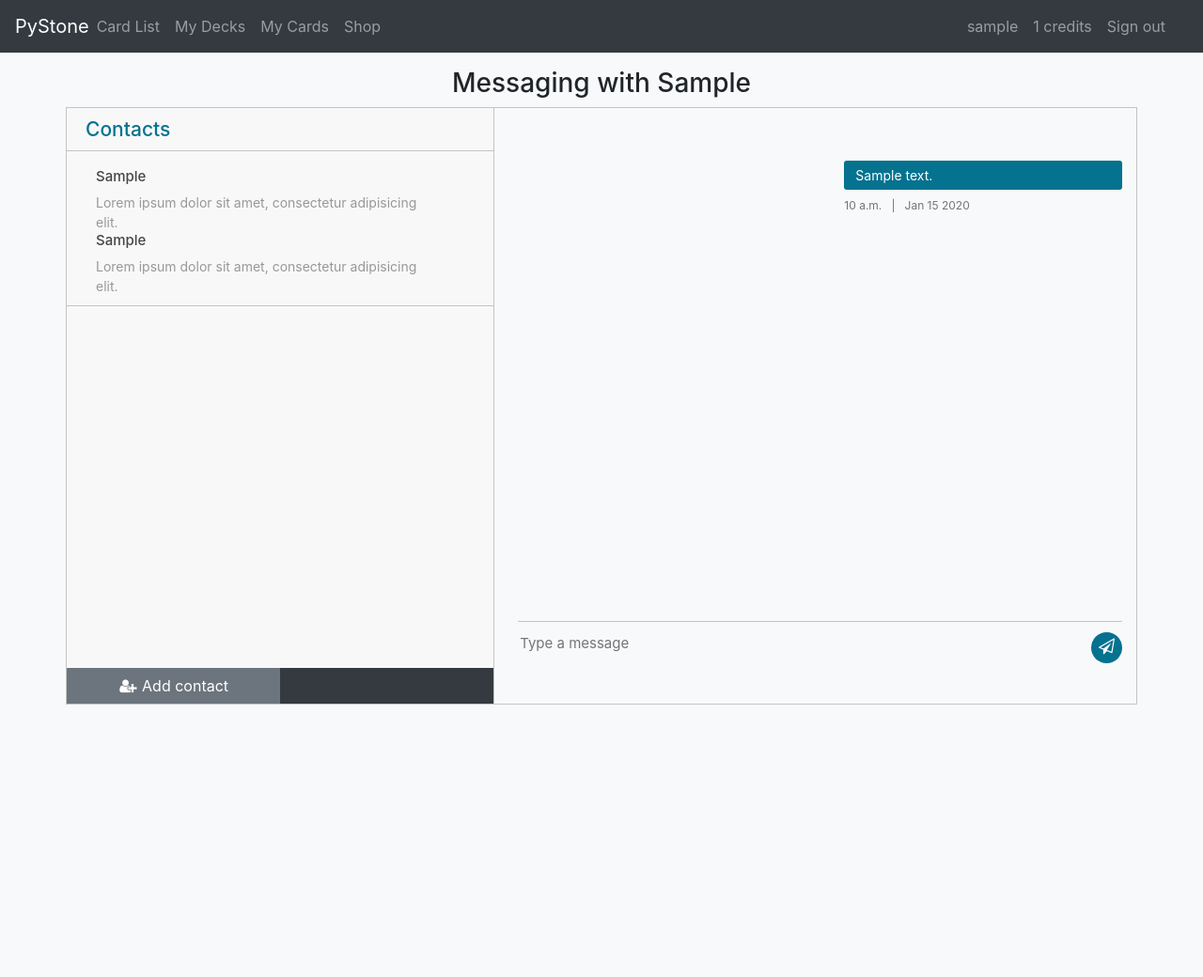
After one commit to Mapsred/ESGI5_Python, a Django app: page /accounts/dashboard/messages/1 in a window 1280 px wide. The commit adds this page. Shown: the top 1040 px of the page at 94% size. Run offline with Django 3.2, Linux system fonts and the light colour scheme; a user stored in the database is signed in; tables that the repository leaves empty hold one stand-in row (values such as "Sample post"); some libraries are stand-ins or nearby versions.

Commit message:
Add chat front-end

```diff
--- a/accounts/models.py
+++ b/accounts/models.py
@@ -54,6 +54,13 @@ class DeckCard(models.Model):
     player_card = models.ForeignKey(PlayerCard, on_delete=models.CASCADE)
 
 
+class Message(models.Model):
+    profile = models.ForeignKey(Profile, on_delete=models.CASCADE, related_name='message_profile')
+    receiver = models.ForeignKey(Profile, on_delete=models.CASCADE, related_name='message_receiver')
+    created_at = models.DateTimeField(auto_now_add=True)
+    content = models.TextField()
+
+
 @receiver(post_save, sender=User)
 def create_user_profile(sender, instance, created, **kwargs):
     if created:
--- a/accounts/urls.py
+++ b/accounts/urls.py
@@ -8,6 +8,7 @@ urlpatterns = [
     path('dashboard/subscription/add', views.ProfileSubscriptionCreateView.as_view(), name='subscription_add'),
     path('dashboard/subscription/<int:pk>', views.ProfileSubscriptionDetailView.as_view(), name='subscription_detail'),
     path('dashboard/subscription/<int:pk>/delete', views.ProfileSubscriptionDeleteView.as_view(), name='subscription_delete'),
+    path('dashboard/messages/<int:pk>', views.MessageView.as_view(), name='profile_messages'),
     path('cards/list', views.ProfileCardListView.as_view(), name='profile_card_list'),
     path('cards/list/<int:pk>', views.ProfileUserCardListView.as_view(), name='profile_user_card_list'),
 ]
--- a/accounts/views.py
+++ b/accounts/views.py
@@ -8,9 +8,11 @@ from django.views import generic
 from django.views.generic import TemplateView, CreateView, DeleteView, ListView
 
 from accounts.forms import ProfileSubscribeForm
-from accounts.models import Profile, ProfileSubscriptions, ProfileAction, PlayerCard
+from accounts.models import Profile, ProfileSubscriptions, ProfileAction, PlayerCard, Message
 from core import constant
 from core.services import log_profile_activity
+
+from django.db.models import Q
 
 
 class SignUp(generic.CreateView):
@@ -139,3 +141,29 @@ class ProfileUserCardListView(ListView):
         self.pk = kwargs['pk']
 
         return super().dispatch(request, *args, **kwargs)
+
+
+class MessageView(TemplateView):
+    template_name = "account/messages.html"
+
+    @method_decorator(login_required)
+    def dispatch(self, request, *args, **kwargs):
+        profile = Profile.objects.filter(user=self.request.user).first()
+        followers = ProfileSubscriptions.objects.filter(subscription=profile)
+        subscriptions = ProfileSubscriptions.objects.filter(profile=profile)
+        profiles = []
+        for follower in followers:
+            profiles.append(follower.profile)
+        for subscription in subscriptions:
+            profiles.append(subscription.subscription)
+
+        contact = Profile.objects.filter(user=kwargs['pk']).first()
+
+        kwargs['contact'] = contact
+        kwargs['profiles'] = profiles
+        kwargs['conversations'] = Message.objects.filter(
+            Q(profile=profile) & Q(receiver=contact) |
+            Q(receiver=profile) & Q(profile=contact)
+        )
+
+        return super().dispatch(request, *args, **kwargs)
--- /dev/null
+++ b/static/messages.css
@@ -0,0 +1,218 @@
+.container {
+    max-width: 1170px;
+    margin: auto;
+}
+
+img {
+    max-width: 100%;
+}
+
+.inbox_people {
+    background: #f8f8f8 none repeat scroll 0 0;
+    float: left;
+    overflow: hidden;
+    width: 40%;
+    border-right: 1px solid #c4c4c4;
+}
+
+.inbox_msg {
+    border: 1px solid #c4c4c4;
+    clear: both;
+    overflow: hidden;
+}
+
+.top_spac {
+    margin: 20px 0 0;
+}
+
+
+.recent_heading {
+    float: left;
+    width: 40%;
+}
+
+.srch_bar {
+    display: inline-block;
+    text-align: right;
+    width: 60%;
+}
+
+.headind_srch {
+    padding: 10px 29px 10px 20px;
+    overflow: hidden;
+    border-bottom: 1px solid #c4c4c4;
+}
+
+.recent_heading h4 {
+    color: #05728f;
+    font-size: 21px;
+    margin: auto;
+}
+
+.srch_bar input {
+    border: 1px solid #cdcdcd;
+    border-width: 0 0 1px 0;
+    width: 80%;
+    padding: 2px 0 4px 6px;
+    background: none;
+}
+
+.srch_bar .input-group-addon button {
+    background: rgba(0, 0, 0, 0) none repeat scroll 0 0;
+    border: medium none;
+    padding: 0;
+    color: #707070;
+    font-size: 18px;
+}
+
+.srch_bar .input-group-addon {
+    margin: 0 0 0 -27px;
+}
+
+.chat_ib h5 {
+    font-size: 15px;
+    color: #464646;
+    margin: 0 0 8px 0;
+}
+
+.chat_ib h5 span {
+    font-size: 13px;
+    float: right;
+}
+
+.chat_ib p {
+    font-size: 14px;
+    color: #989898;
+    margin: auto
+}
+
+.chat_img {
+    float: left;
+    width: 11%;
+}
+
+.chat_ib {
+    float: left;
+    padding: 0 0 0 15px;
+    width: 88%;
+}
+
+.contact_people {
+    overflow: hidden;
+    clear: both;
+}
+
+.contact_list {
+    border-bottom: 1px solid #c4c4c4;
+    margin: 0;
+    padding: 18px 16px 10px;
+}
+
+.inbox_chat {
+    height: 550px;
+    overflow-y: scroll;
+}
+
+.active_chat {
+    background: #ebebeb;
+}
+
+.incoming_msg_img {
+    display: inline-block;
+    width: 6%;
+}
+
+.received_msg {
+    display: inline-block;
+    padding: 0 0 0 10px;
+    vertical-align: top;
+    width: 92%;
+}
+
+.received_withd_msg p {
+    background: #ebebeb none repeat scroll 0 0;
+    border-radius: 3px;
+    color: #646464;
+    font-size: 14px;
+    margin: 0;
+    padding: 5px 10px 5px 12px;
+    width: 100%;
+}
+
+.time_date {
+    color: #747474;
+    display: block;
+    font-size: 12px;
+    margin: 8px 0 0;
+}
+
+.received_withd_msg {
+    width: 57%;
+}
+
+.mesgs {
+    float: left;
+    padding: 30px 15px 0 25px;
+    width: 60%;
+}
+
+.sent_msg p {
+    background: #05728f none repeat scroll 0 0;
+    border-radius: 3px;
+    font-size: 14px;
+    margin: 0;
+    color: #fff;
+    padding: 5px 10px 5px 12px;
+    width: 100%;
+}
+
+.outgoing_msg {
+    overflow: hidden;
+    margin: 26px 0 26px;
+}
+
+.sent_msg {
+    float: right;
+    width: 46%;
+}
+
+.input_msg_write input {
+    background: rgba(0, 0, 0, 0) none repeat scroll 0 0;
+    border: medium none;
+    color: #4c4c4c;
+    font-size: 15px;
+    min-height: 48px;
+    width: 100%;
+}
+
+.type_msg {
+    border-top: 1px solid #c4c4c4;
+    position: relative;
+}
+
+.msg_send_btn {
+    background: #05728f none repeat scroll 0 0;
+    border: medium none;
+    border-radius: 50%;
+    color: #fff;
+    cursor: pointer;
+    font-size: 17px;
+    height: 33px;
+    position: absolute;
+    right: 0;
+    top: 11px;
+    width: 33px;
+}
+
+.messaging {
+    padding: 0 0 50px 0;
+}
+
+.msg_history {
+    height: 516px;
+    overflow-y: auto;
+}
+
+.bottom-bar {
+    width: 100%;
+}
--- a/static/style.css
+++ b/static/style.css
@@ -25,3 +25,11 @@ body {
     box-shadow: none;
     border-width: 1px;
 }
+
+.card-shadow {
+    box-shadow: 0 4px 6px 0 hsla(0, 0%, 0%, 0.2)
+}
+
+.table-background {
+    background: hsl(0, 0%, 97%);
+}
--- /dev/null
+++ b/templates/account/messages.html
@@ -0,0 +1,82 @@
+{% extends 'base.html' %}
+{% load staticfiles %}
+{% load core_tags %}
+
+{% block title %} Messages {% endblock %}
+
+{% block stylesheet %}
+    <link rel="stylesheet" href="{% static 'messages.css' %}">
+{% endblock stylesheet %}
+
+{% block content %}
+    <div class="container">
+        <h3 class=" text-center">Messaging with {{ contact|capfirst }}</h3>
+        <div class="messaging">
+            <div class="inbox_msg">
+                <div class="inbox_people">
+                    <div class="headind_srch">
+                        <div class="recent_heading">
+                            <h4>Contacts</h4>
+                        </div>
+                    </div>
+                    <div class="inbox_chat">
+                        <div class="contact_list">
+                            <div class="contact_people">
+                                {% for profile in profiles %}
+                                    <div class="chat_ib">
+                                        <h5>{{ profile|capfirst }}</h5>
+                                        <p>Lorem ipsum dolor sit amet, consectetur adipisicing elit.</p>
+                                    </div>
+                                {% endfor %}
+                            </div>
+                        </div>
+                    </div>
+                    <div class="bottom-bar bg-dark">
+                        <a href="{% url 'dashboard' %}" class="add-contact btn btn-secondary btn-flat col-md-6">
+                            <i class="fa fa-user-plus fa-fw" aria-hidden="true"></i>
+                            <span>Add contact</span>
+                        </a>
+                    </div>
+                </div>
+                <div class="mesgs">
+                    <div class="msg_history">
+                        {% for conversation in conversations %}
+                            {% if conversation.profile == profile %}
+                                <div class="outgoing_msg">
+                                    <div class="sent_msg">
+                                        <p>{{ conversation.content }}</p>
+                                        <span class="time_date">
+                                        {{ conversation.created_at|date:"P" }} &nbsp; |
+                                        &nbsp; {{ conversation.created_at|date:"M d Y" }}
+                                    </span>
+                                    </div>
+                                </div>
+                            {% else %}
+                                <div class="incoming_msg">
+                                    <div class="received_msg">
+                                        <div class="received_withd_msg">
+                                            <p>{{ conversation.content }}</p>
+                                            <span class="time_date">
+                                                {{ conversation.created_at|date:"P" }} &nbsp; |
+                                                &nbsp; {{ conversation.created_at|date:"M d Y" }}
+                                            </span>
+                                        </div>
+                                    </div>
+                                </div>
+                            {% endif %}
+                        {% endfor %}
+                    </div>
+                    <div class="type_msg">
+                        <div class="input_msg_write">
+                            <input type="text" class="write_msg" placeholder="Type a message"/>
+                            <button class="msg_send_btn" type="button">
+                                <i class="fa fa-paper-plane-o" aria-hidden="true"></i>
+                            </button>
+                        </div>
+                    </div>
+                </div>
+            </div>
+        </div>
+    </div>
+
+{% endblock %}
```
Also changed, not shown: templates/account/profile_subscription/detail.html (+15 -11 lines), README.md, accounts/migrations/0016_message.py (added).
